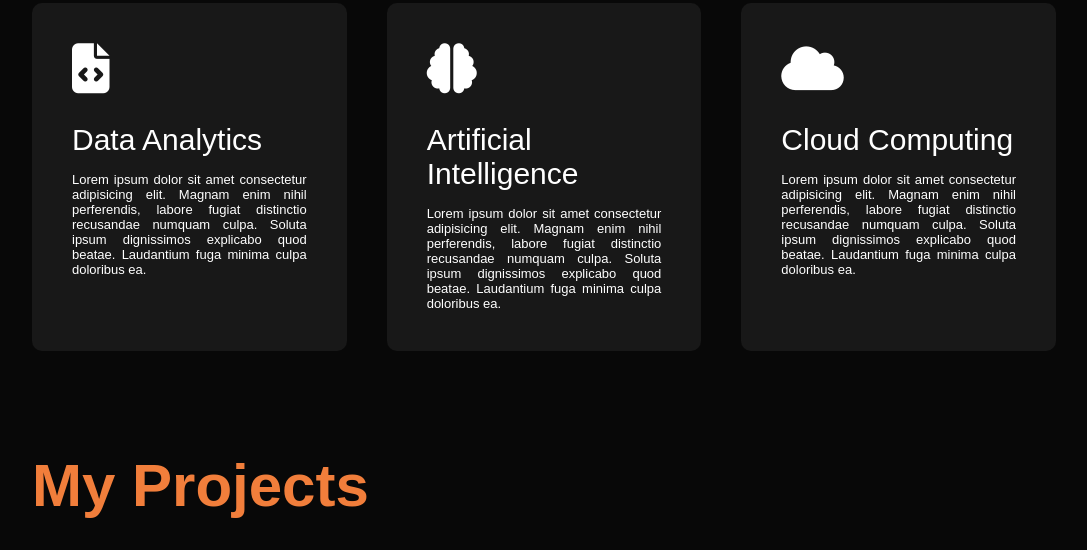
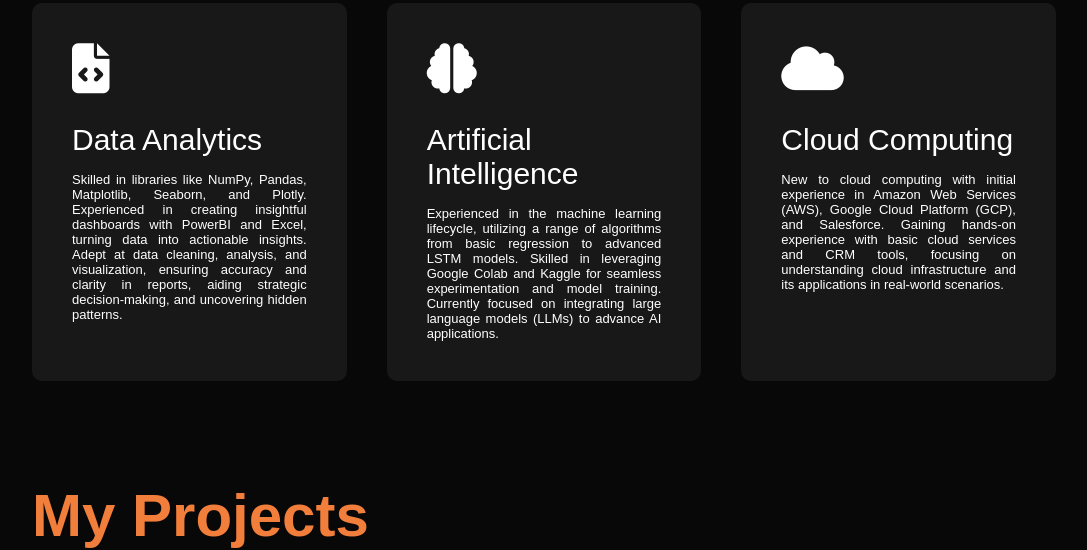
Before and after one commit to Praneesh-Sharma/My-Portfolio, a plain HTML site: page index.html in a window 1280 px wide. Shown: the part 1790-2340 px from the top of the page, without its empty margins (96-1183 px from the left). Drawn offline with Linux system fonts and the light colour scheme.

Commit message:
made changes to domains section

```diff
--- a/index.html
+++ b/index.html
@@ -92,19 +92,19 @@
                 <div>
                     <i class="fa-solid fa-file-code"></i>
                     <h2>Data Analytics</h2>
-                    <p>Lorem ipsum dolor sit amet consectetur adipisicing elit. Magnam enim nihil perferendis, labore fugiat distinctio recusandae numquam culpa. Soluta ipsum dignissimos explicabo quod beatae. Laudantium fuga minima culpa doloribus ea.</p>
+                    <p>Skilled in libraries like NumPy, Pandas, Matplotlib, Seaborn, and Plotly. Experienced in creating insightful dashboards with PowerBI and Excel, turning data into actionable insights. Adept at data cleaning, analysis, and visualization, ensuring accuracy and clarity in reports, aiding strategic decision-making, and uncovering hidden patterns.</p>
                     <!-- <a href="#">Learn more</a> -->
                 </div>
                 <div>
                     <i class="fa-solid fa-brain"></i>
                     <h2>Artificial Intelligence</h2>
-                    <p>Lorem ipsum dolor sit amet consectetur adipisicing elit. Magnam enim nihil perferendis, labore fugiat distinctio recusandae numquam culpa. Soluta ipsum dignissimos explicabo quod beatae. Laudantium fuga minima culpa doloribus ea.</p>
+                    <p>Experienced in the machine learning lifecycle, utilizing a range of algorithms from basic regression to advanced LSTM models. Skilled in leveraging Google Colab and Kaggle for seamless experimentation and model training. Currently focused on integrating large language models (LLMs) to advance AI applications.</p>
                     <!-- <a href="#">Learn more</a> -->
                 </div>
                 <div>
                     <i class="fa-solid fa-cloud"></i>
                     <h2>Cloud Computing</h2>
-                    <p>Lorem ipsum dolor sit amet consectetur adipisicing elit. Magnam enim nihil perferendis, labore fugiat distinctio recusandae numquam culpa. Soluta ipsum dignissimos explicabo quod beatae. Laudantium fuga minima culpa doloribus ea.</p>
+                    <p>New to cloud computing with initial experience in Amazon Web Services (AWS), Google Cloud Platform (GCP), and Salesforce. Gaining hands-on experience with basic cloud services and CRM tools, focusing on understanding cloud infrastructure and its applications in real-world scenarios.</p>
                     <!-- <a href="#">Learn more</a> -->
                 </div>
 
```
